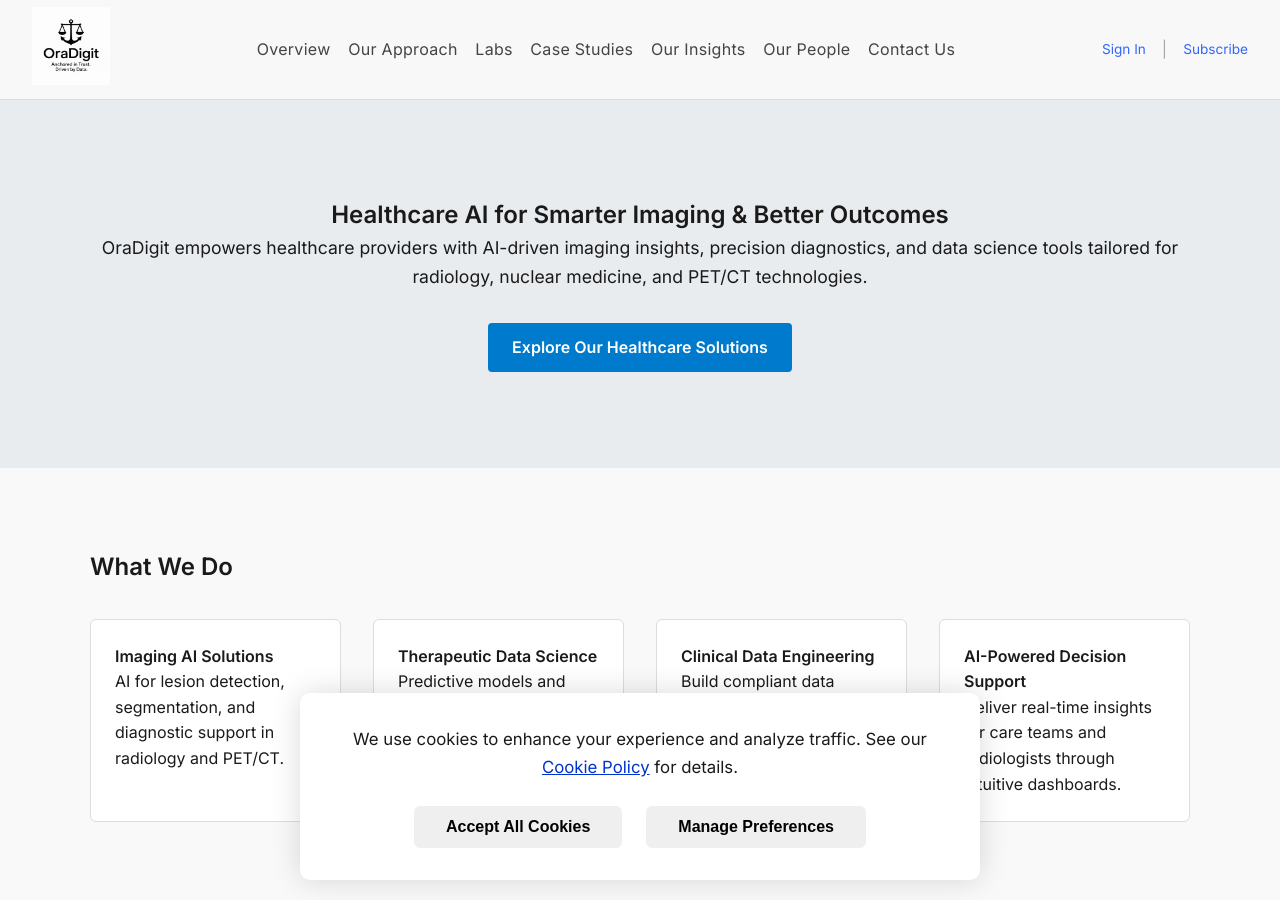
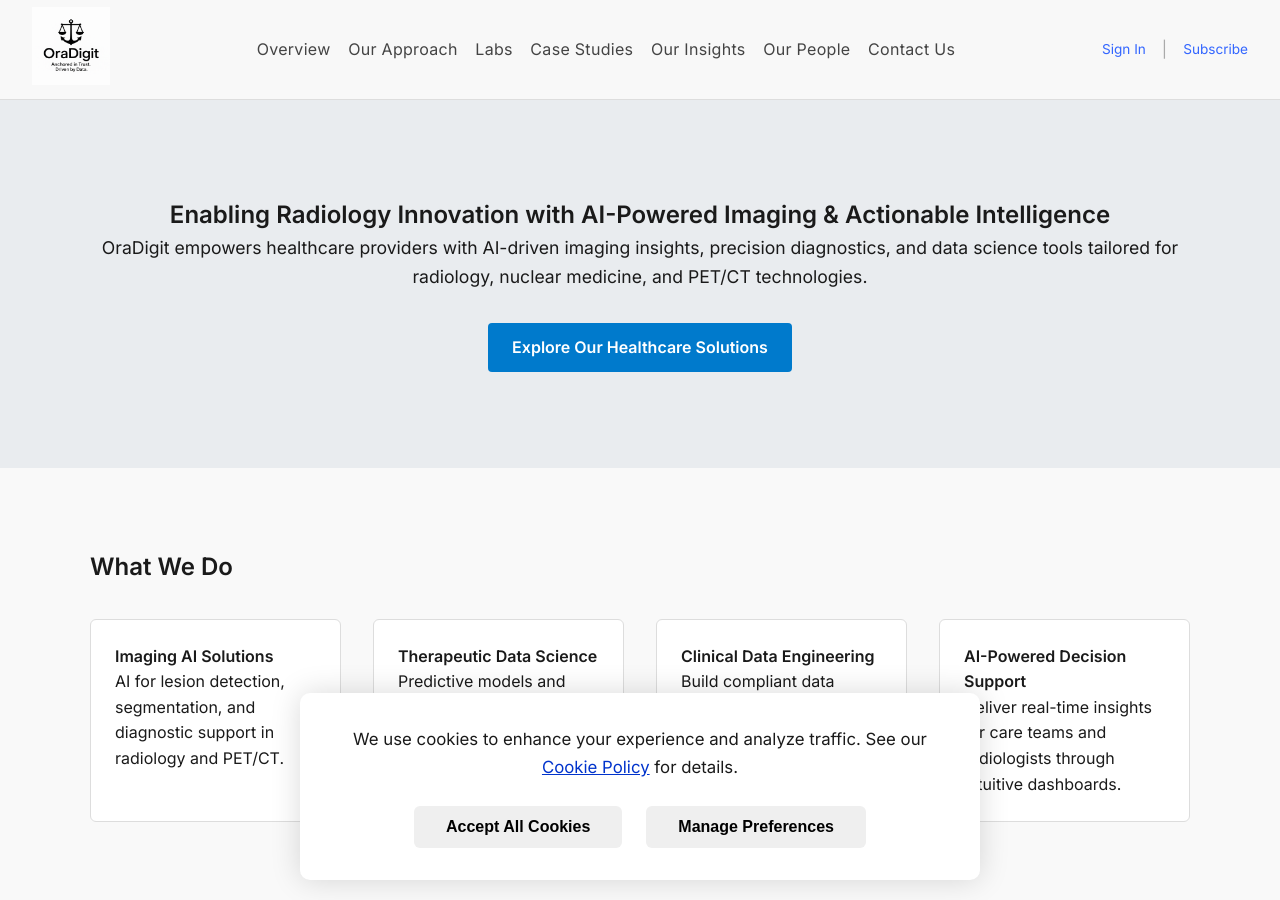
Before and after one commit to DataForSolution/oradigit-site, a Jekyll site: the page built from index.html, in a window 1280 px wide and 900 px high. Built offline with Jekyll 4.4.1, drawn with Linux system fonts in a browser that asks for light colours.

Commit message:
Refine homepage hero message for radiology innovation and actionable AI

```diff
--- a/index.html
+++ b/index.html
@@ -7,7 +7,7 @@ description: Advancing Radiology, Imaging, and Nuclear Medicine through AI-Power
 <!-- Hero Section -->
 <section class="hero">
   <div class="container">
-    <h1>Healthcare AI for Smarter Imaging & Better Outcomes</h1>
+    <h1>Enabling Radiology Innovation with AI-Powered Imaging & Actionable Intelligence</h1>
     <p>OraDigit empowers healthcare providers with AI-driven imaging insights, precision diagnostics, and data science tools tailored for radiology, nuclear medicine, and PET/CT technologies.</p>
     <a href="/services/" class="btn">Explore Our Healthcare Solutions</a>
   </div>
```
